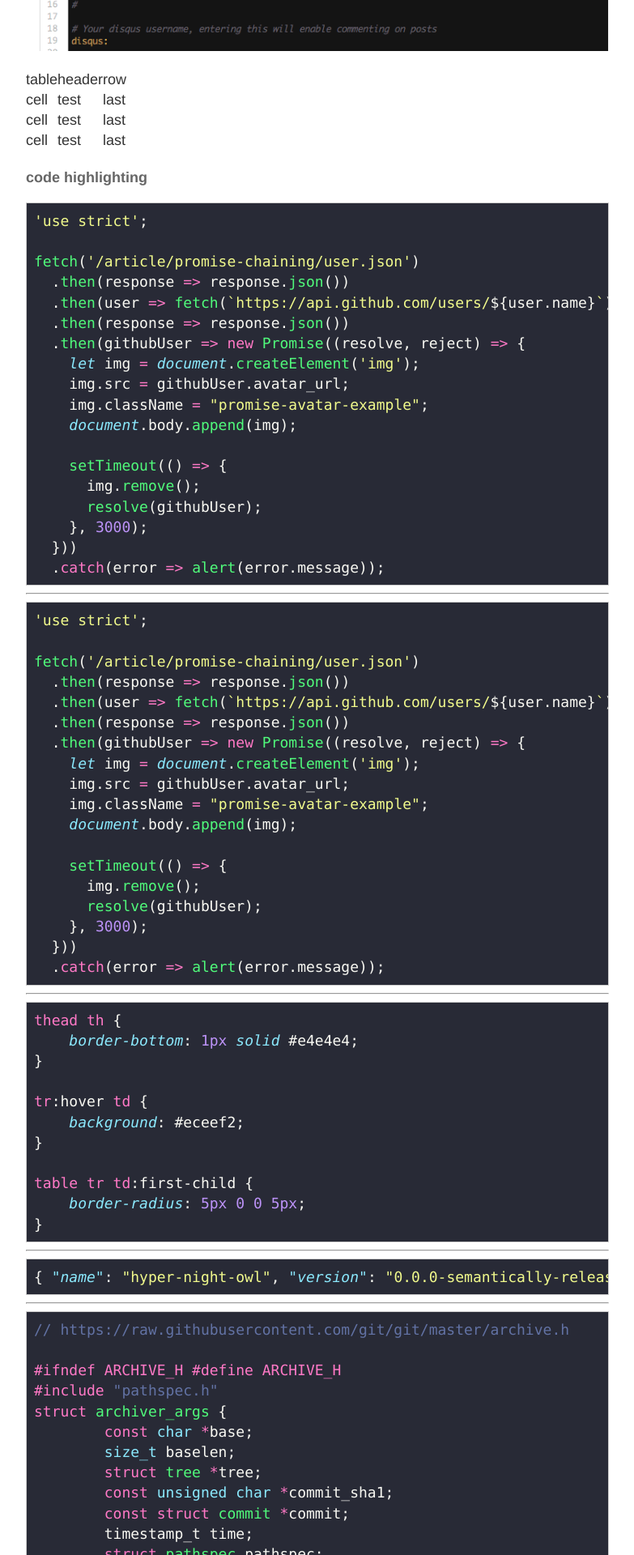
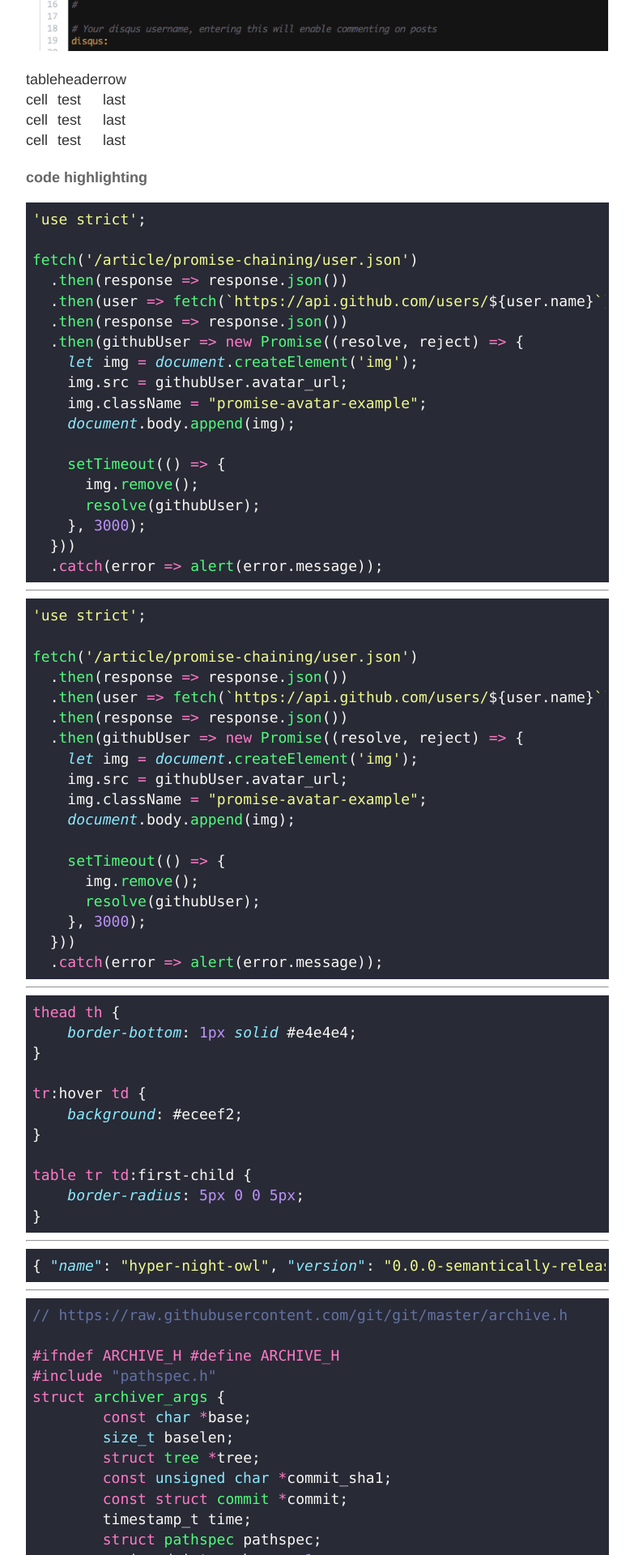
Before and after one commit to golman/golman.github.io, a Jekyll site: the page built from _posts/2020-02-14-test.md, in a window 1280 px wide. Shown: the part 1635-3555 px from the top of the page at 81% size, without its empty margins (248-1031 px from the left). Built offline with Jekyll 4.4.1, drawn with Linux system fonts in a browser that asks for light colours; our own code applies the rules of GitHub Pages for plain Markdown files.

Commit message:
dracula theme fix 2

```diff
--- a/_sass/_highlights.scss
+++ b/_sass/_highlights.scss
@@ -20,12 +20,6 @@
  */
 .highlight pre code, .highlight pre, pre, .highlight .hll, code {
   font-family: "Dank Mono", "Fira Code", Menlo, Monaco, Consolas, "Courier New", monospace;
-}
-
-.highlight pre, pre, .highlight .hll {
-  background-color: #282a36;
-  border: 1px solid #ccc;
-  padding: 9px;
 }
 
 /* Dracula Theme v1.2.5
@@ -64,6 +58,7 @@
  */
 
 .highlight {
+  padding: 4px;
   background: $dt-gray-dark;
   color: $dt-gray-light;
 
```
